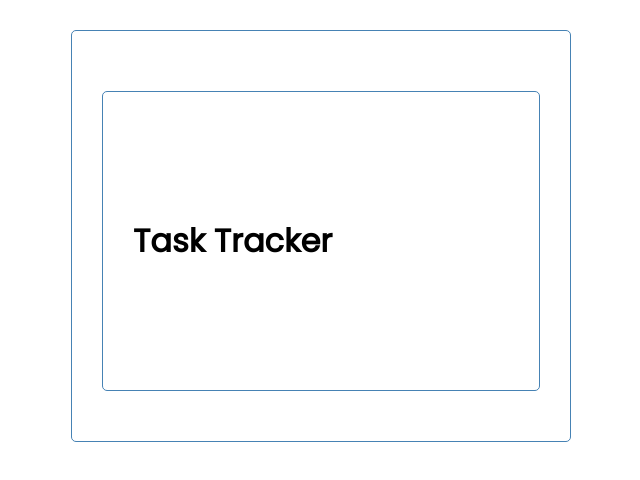
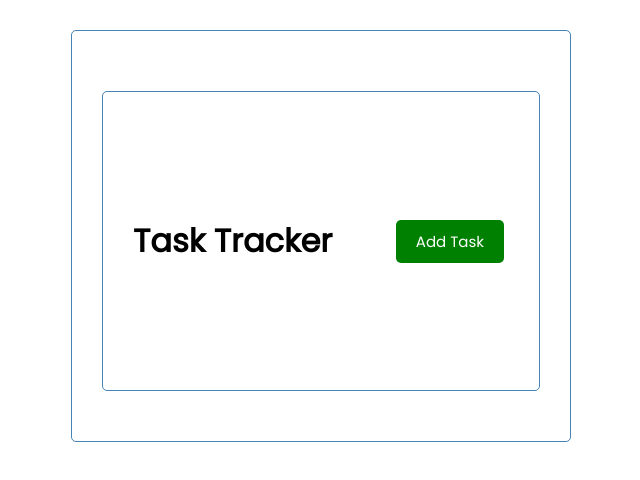
Before and after one commit to AjRadwan/Task-Tracker-vueapp, a Vue app in the folder vueapp/: page / in a window 1280 px wide. Shown: the top 480 px of the page, without its empty margins (319-959 px from the left). Built offline with nearby package versions, Linux system fonts and the light colour scheme.

Commit message:
add button components

```diff
--- a/vueapp/src/App.vue
+++ b/vueapp/src/App.vue
@@ -1,6 +1,6 @@
 <template>
    <div class="container">
-     <Header />
+     <Header title="Task Tracker"/>
    </div>
 </template>
 
--- /dev/null
+++ b/vueapp/src/components/Button.vue
@@ -0,0 +1,14 @@
+<template>
+    <button :style="{background: color}" class="btn">{{text}}</button>
+</template>
+
+
+<script>
+export default {
+    name: 'Button',
+    props: {
+        text: String,
+        color: String,
+    }
+}
+</script>
--- a/vueapp/src/components/Header.vue
+++ b/vueapp/src/components/Header.vue
@@ -1,12 +1,21 @@
 <template>
    <header class="container">
-     <h1>Task Tracker</h1>
+     <h1>{{title}}</h1>
+     <Button text="Add Task" color="green"/>
    </header>
 </template>
 
 <script>
+import Button from './Button';
+
 export default {
     name: 'Header',
+    props: {
+        title: String,
+    },
+    components: {
+        Button
+    }
 }
 </script>
 
```
